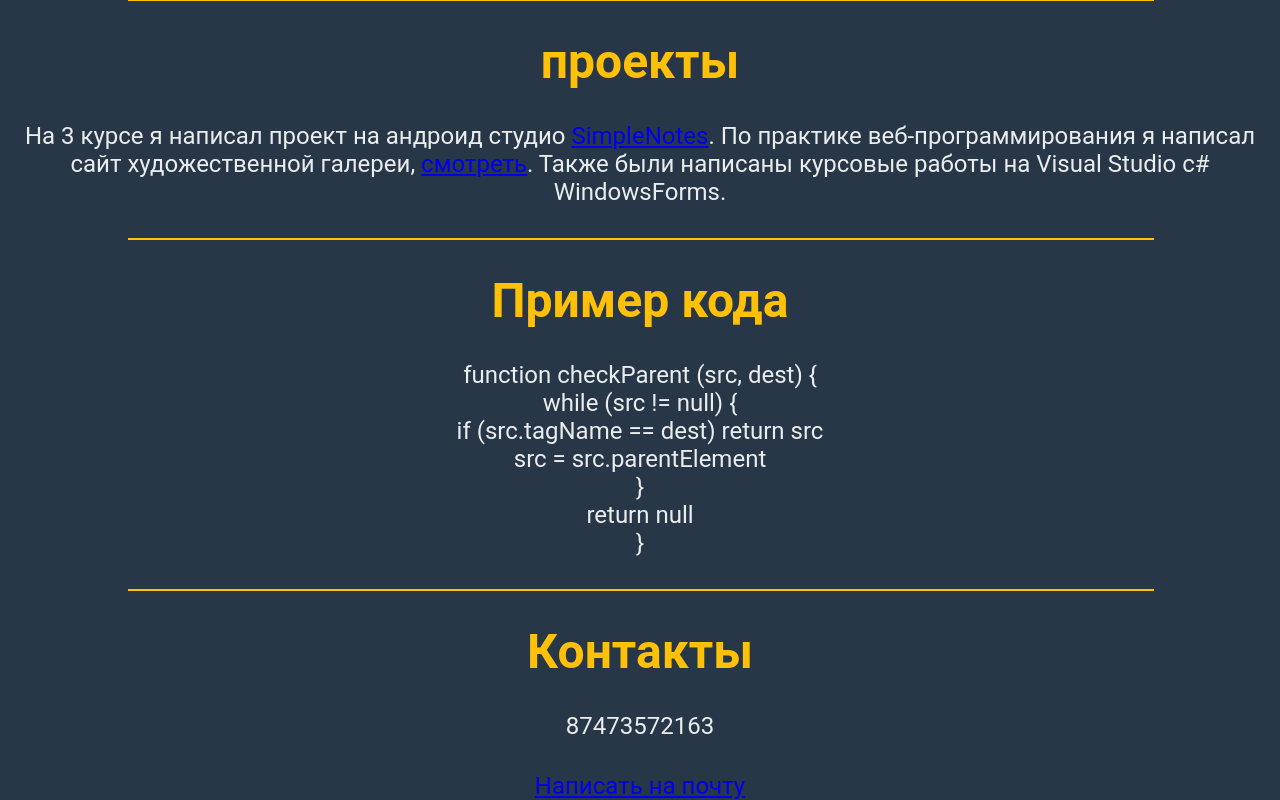
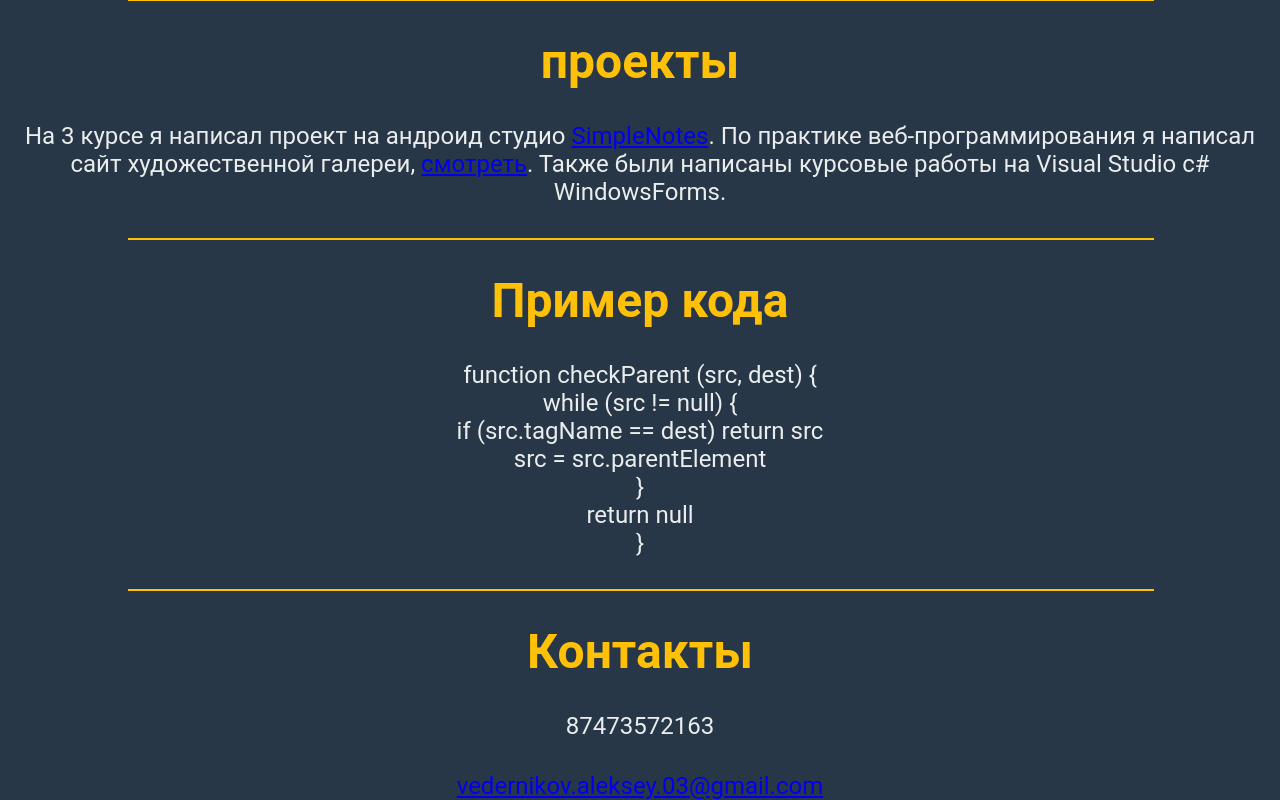
Before and after one commit to lexabass/lexabass.github.io, a plain HTML site: page index.html in a window 1280 px wide. Shown: the part 804-1604 px from the top of the page. Drawn offline with Linux system fonts and the light colour scheme.

Commit message:
Update index.html

```diff
--- a/index.html
+++ b/index.html
@@ -70,7 +70,7 @@
     <div id="contacts">
         <h1>Контакты</h1>
         <p>87473572163</p>
-        <p><a href="mailto:vedernikov.aleksey.03@gmail.com">Написать на почту</a></p>
+        <p><a href="mailto:vedernikov.aleksey.03@gmail.com">vedernikov.aleksey.03@gmail.com</a></p>
     </div>
 </body>
 </html>
```
